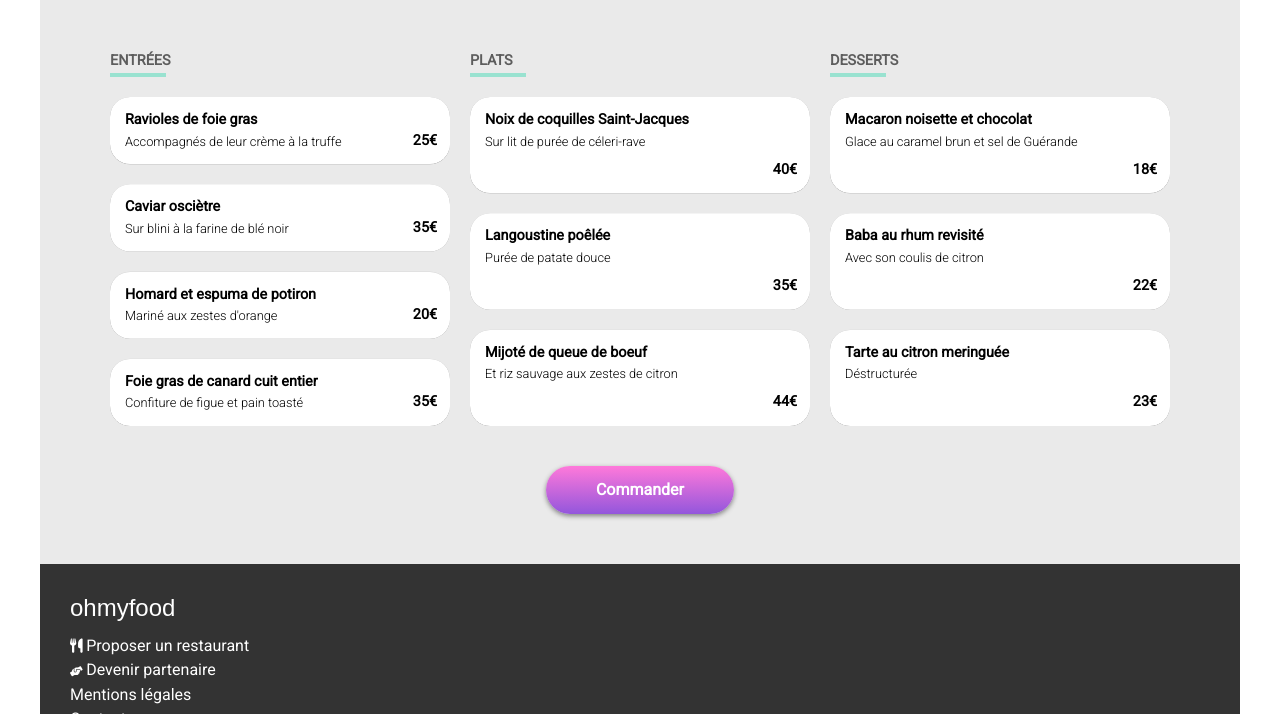
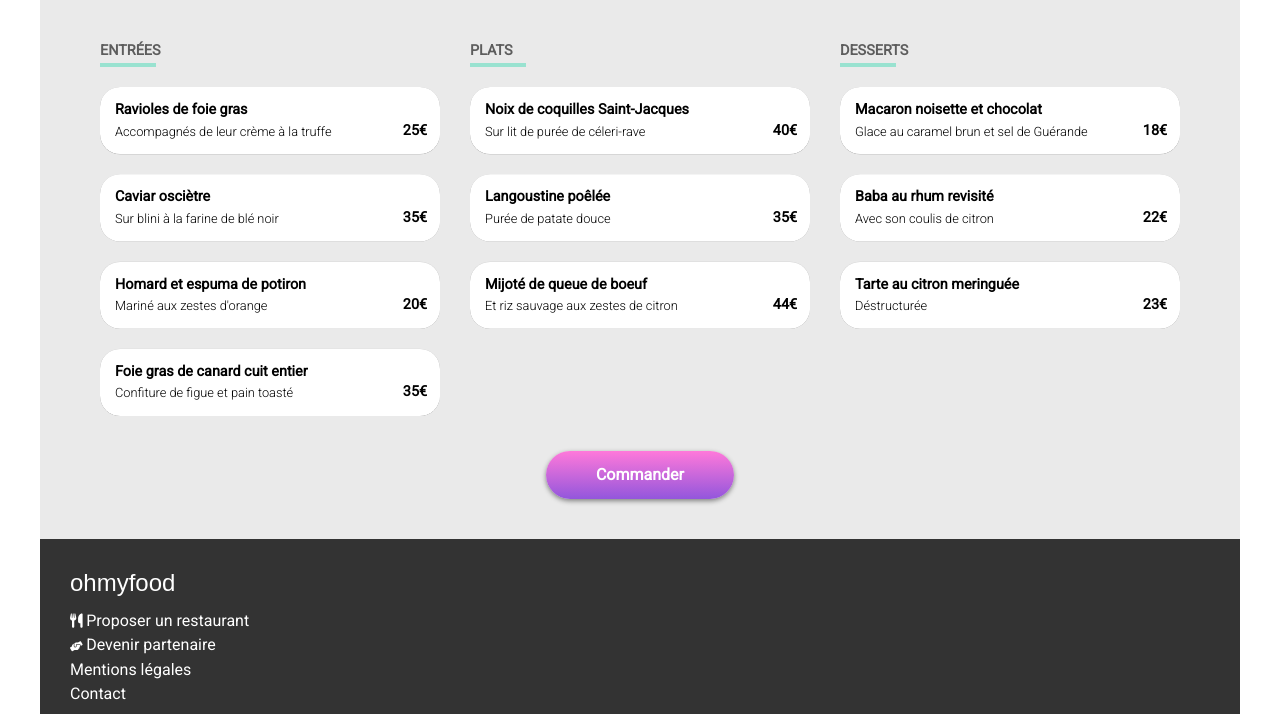
Before and after one commit to Soundripper/JeremyTison_3_28012022, a website: page lanote.html in a window 1280 px wide. Shown: the part 666-1380 px from the top of the page. Drawn offline with Linux system fonts and the light colour scheme; a web font is replaced by a local one.

Commit message:
Fold et /Note Enchantee (4 entrees)/

```diff
--- a/scss/Components/_restaurantCard.scss
+++ b/scss/Components/_restaurantCard.scss
@@ -7,6 +7,8 @@
     box-shadow: 0px 2px 5px grey;
     transition: box-shadow 0.3s ease-in-out;
     overflow: hidden;
+    -webkit-clip-path: content-box;
+    clip-path: content-box;
     width: 100%;
     margin-bottom: 30px;
     &__content{
--- a/scss/Layout/_menu.scss
+++ b/scss/Layout/_menu.scss
@@ -16,20 +16,28 @@
         position: relative;
         margin-bottom: 30px;
         margin-left: 5px;
+        & h1{
+            @media screen and (max-width: 281px) {
+                width: 150px;
+            }
+        }
     }
     &__partieContainer{
         flex-direction: column;
         display: flex;
-        margin : 10px;
+        margin : 0 15px 0 15px;
     }
     &__parts{
         display: flex;
         flex-direction: column;
-        align-self: center;
+        align-items: center;
+        width: 100%;
         @media screen and (min-width: 768px) {
             flex-direction: row;
             flex-wrap: wrap;
             justify-content: center;
+            align-content: center;
+            align-items: unset;
         }
     }
     &__partieTxt{
@@ -51,22 +59,22 @@
         flex-direction: column;
         justify-content: center;
         align-content: center;
-        flex:1;
+        max-width: 340px;
     }
     &__commander{
         display: flex;
         justify-content: center;
         align-items: center;
-        margin-bottom: 20px;
-        margin-top: 10px;
+        margin-bottom: 10px;
+        margin-top: 15px;
     }
 }
 
 .menu-item{
     display: flex;
-    flex: 1;
     border-radius: 20px;
     background-color: $colour-secondary;
+    //max-width: 90vw;
     @include shadow;
     overflow: hidden;
     -webkit-clip-path: content-box;
@@ -82,19 +90,16 @@
     }
     &__description{
         transition: all $glissement-duration;
-        //background-color: $colour-mid;
         padding:12px;
-        @media screen and (min-width: 769px) {
-            width: 240px;
-        }
+        max-width: 240px;
         @media screen and (max-width: 768px) {
-            width: 240px;
+            max-width: 240px;
         }
         @media screen and (max-width: 321px) {
             width: 190px;
         }
         @media screen and (max-width: 281px) {
-            width: 160px;
+            width: 150px;
         }
     }
     &__description p{
@@ -103,9 +108,7 @@
         overflow: hidden !important;
         text-overflow: ellipsis;
         padding: 3px;
-        @media screen and (min-width: 769px) {
-            width: 300px;
-        }
+        width: 300px;
         @media screen and (max-width: 768px) {
             width: 260px;
         }
@@ -148,13 +151,13 @@
         transform: translateX(100%);
     }
     &__check{
+        display: flex;
+        justify-content: center;
+        align-items: center;
         width: 50px;
         transition: all $glissement-duration;
         background-color: $colour-check;
-        display: flex;
         transform: translateX(100%);
-        justify-content: center;
-        align-items: center;
         font-size: 1.2em;
         color: $colour-secondary;
         animation: glissement $glissement-duration ease-in-out alternate both paused;
```
Also changed, not shown: css/main.css, 1 other file.
